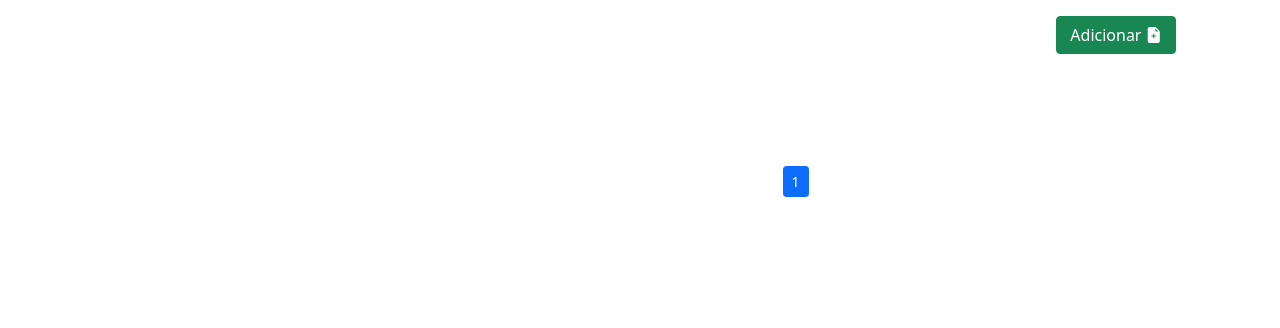
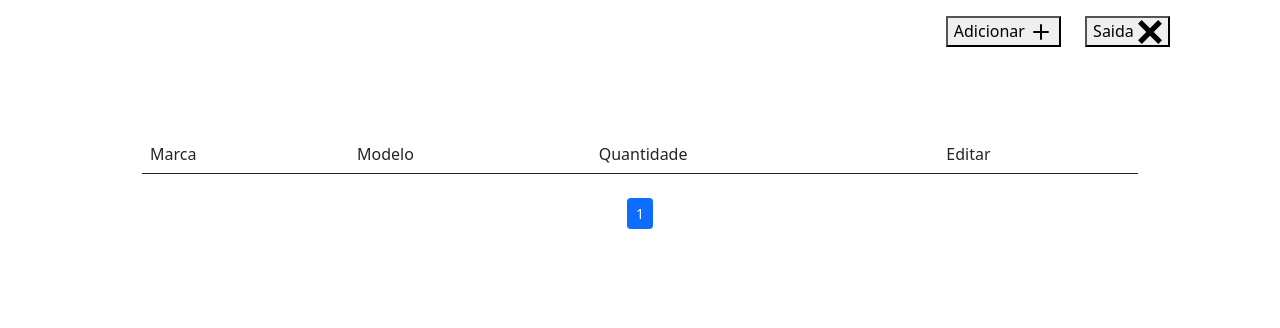
Before and after one commit to theManWithbugs/DMTIC-NoEstoque, a Django app: page /home/listar_items/ in a window 1280 px wide. Shown: the part 75-403 px from the top of the page. Run offline with Django 5.2, Linux system fonts and the light colour scheme; data that the repository does not hold is empty; some libraries are stand-ins or nearby versions.

Commit message:
Alguns ajustes basicos, contrução de view listar em andamento

```diff
--- a/core/forms.py
+++ b/core/forms.py
@@ -14,6 +14,7 @@ class AddMaterialForm(forms.ModelForm):
                 'class': 'form-control form-control-sm',
                 'rows': 3,
                 'placeholder': 'Descrição do material...',
+                'style': 'width: 570px;',
             }),
             'data': forms.DateInput(attrs={
                 'type': 'date',
@@ -175,3 +176,4 @@ class EditarMaterialForm(forms.ModelForm):
         super(EditarMaterialForm, self).__init__(*args, **kwargs)
         for i in self.fields:
             self.fields[i].widget.attrs['class'] = 'form-control form-control-sm'
+            self.fields[i].widget.attrs['style'] = 'width: 500px'
--- a/core/urls.py
+++ b/core/urls.py
@@ -7,7 +7,7 @@ urlpatterns = [
     path('logout/', views.logoutView, name='logout'),
     path('home/', views.homeView, name='home'),
     path('inse_item/', views.inserirItem, name='new_item'),
-    path('home/materia_said/', views.itemSaidaView, name='saida_mater'),
+    path('home/entrada_material/', views.itemSaidaView, name='entrada_material'),
     path('home/listar_items/editar/<int:id>/', views.editarItemsView, name='editar_items'),
 
     path('home/add_contrato/', views.addContratoView, name='add_contr'),
--- a/core/views.py
+++ b/core/views.py
@@ -85,12 +85,12 @@ def inserirItem(request):
     return render(request, template_name, {'form': form})
 
 def itemSaidaView(request):
-    template_name = 'include/saida_mater.html'
+    template_name = 'include/entrada_items.html'
 
     if request.method == 'GET':
         form = AddMaterialForm()
         TipoMaterFormset = inlineformset_factory(
-            MaterialObj, MaterialTipo, form=TipoMaterForm, extra=1
+            MaterialObj, MaterialTipo, form=TipoMaterForm, extra=1, can_delete=False
         )
         formset = TipoMaterFormset()
         context = {
@@ -104,11 +104,13 @@ def itemSaidaView(request):
         TipoMaterFormset = inlineformset_factory(MaterialObj, MaterialTipo,
                                                  form=TipoMaterForm)
         formset = TipoMaterFormset(request.POST)
+
         if form.is_valid() and formset.is_valid():
             obj_paiSaved = form.save()
             formset.instance = obj_paiSaved
             formset.save()
-            return redirect('saida_mater')
+            return redirect('entrada_material')
+
         else:
             context = {
                 'form': form,
@@ -121,8 +123,10 @@ def listarItemsView(request):
 
     objs = []
 
-    items__queryset = MaterialTipo.objects.all()
-    paginator = Paginator(items__queryset, 10)
+    objs_tipo = MaterialObj.objects.prefetch_related('tipo_obj').all()
+
+    # items__queryset = MaterialObj.objects.all()
+    paginator = Paginator(objs_tipo, 10)
     page = request.GET.get('page')
 
     try:
@@ -133,7 +137,7 @@ def listarItemsView(request):
         objs = paginator.page(paginator.num_pages)
 
     if objs.object_list.exists():
-        item = objs.object_list.all()
+        pass
 
     context = {
         'objs': objs,
--- a/templates/base.html
+++ b/templates/base.html
@@ -30,9 +30,10 @@
     </div>
 </nav>
 
-{% block content %}
-
-{% endblock content %}
+<div class="container">
+  {% block content %}
+  {% endblock content %}
+</div>
 
 <script src="{% static 'js/bootstrap.bundle.min.js' %}"></script>
 <script src="https://cdn.jsdelivr.net/npm/bootstrap@5.0.2/dist/js/bootstrap.bundle.min.js" integrity="sha384-MrcW6ZMFYlzcLA8Nl+NtUVF0sA7MsXsP1UyJoMp4YLEuNSfAP+JcXn/tWtIaxVXM" crossorigin="anonymous"></script>
--- a/templates/include/edit_material.html
+++ b/templates/include/edit_material.html
@@ -5,7 +5,7 @@
 
 {% include 'include/alert_error_message.html' %}
 
-<div class="container bg-white rounded" style="width: 800px;">
+<div class="container bg-white rounded" style="width: 600px;">
     <div class="p-4">
         <form method="post">
             {% csrf_token %}
--- a/templates/include/listar.html
+++ b/templates/include/listar.html
@@ -1,28 +1,53 @@
 {% extends 'base.html' %}
 {% load static %}
+
+{% block css %}
+    <link rel="stylesheet" href="{% static 'css/add_button.css' %}">
+    <link rel="stylesheet" href="{% static 'css/saida_item_btn.css' %}">
+{% endblock css %}
 
 {% block content %}
 
 {% include 'include/alert_error_message.html' %}
 
-<div class="bg-white rounded" style="width: 900px; margin-left: 27%;">
-    <div class="container p-3">
-        <a href="{% url 'saida_mater' %}">
-            <button class="btn btn-success" style="width: 120px; margin-left: 80%;">
-                    Adicionar
-                    <i class="bi bi-file-earmark-plus-fill"></i>
-            </button>
-        </a>
+<div class="bg-white rounded container">
+    <div class="p-3 row">
+        <div class="col-auto ms-auto">
+            <a href="{% url 'entrada_material' %}" style="text-decoration: none; color: inherit;">
+                <button type="button" class="button">
+                    <span class="button__text">Adicionar</span>
+                    <span class="button__icon"><svg xmlns="http://www.w3.org/2000/svg" width="24" viewBox="0 0 24 24" stroke-width="2" stroke-linejoin="round" stroke-linecap="round" stroke="currentColor" height="24" fill="none" class="svg"><line y2="19" y1="5" x2="12" x1="12"></line><line y2="12" y1="12" x2="19" x1="5"></line></svg></span>
+                </button>
+            </a>
+        </div>
+        <div class="col-auto">
+            <a href="#" style="text-decoration: none; color: inherit;">
+                <button class="saida_item_btn">
+                    <span class="texto">Saida</span>
+                    <span class="icon">
+                        <svg xmlns="http://www.w3.org/2000/svg" width="24" height="24" viewBox="0 0 24 24"><path d="M24 20.188l-8.315-8.209 8.2-8.282-3.697-3.697-8.212 8.318-8.31-8.203-3.666 3.666 8.321 8.24-8.206 8.313 3.666 3.666 8.237-8.318 8.285 8.203z"></path></svg>
+                    </span>
+                </button>
+            </a>
+        </div>
     </div>
 </div>
 
-<div class="rounded mt-4 bg-white" style="width: 900px; margin-left: 27%;">
-    <div class="container p-5">
+<div class="container rounded mt-4 bg-white">
+    <div class="p-5">
         <table class="table table-striped table-hover">
+            <thead>
+                <tr>
+                    <td>Marca</td>
+                    <td>Modelo</td>
+                    <td>Quantidade</td>
+                    <td>Editar</td>
+                </tr>
+            </thead>
             <tbody>
-                {% for obj in objs %}
+            {% for obj in objs %}
                     <tr>
-                        <td>{{ obj.marca }} </td>
+                        <td>{{ obj }} </td>
                         <td>{{ obj.modelo }} </td>
                         <td>{{ obj.quantidade }}</td>
                         <td>
@@ -30,13 +55,14 @@
                                 Editar
                                 <i class="bi bi-pencil-square"></i>
                             </a>
-                            <a href="{% url 'excluir_item' obj.id %}" class="ms-2 btn btn-danger" onclick="return confirm('Tem certeza que deseja excluir este item?');">
+                            <!-- <a href="{% url 'excluir_item' obj.id %}" class="ms-2 btn btn-danger" onclick="return confirm('Tem certeza que deseja excluir este item?');">
                                 Excluir
                                 <i class="bi bi-file-earmark-x"></i>
-                            </a>
+                            </a> -->
                         </td>
                     </tr>
-                {% endfor %}
+            {% endfor %}
+
             </tbody>
         </table>
             <div class="d-flex justify-content-center">
```
Also changed, not shown: templates/include/add_unidade.html (+6 -7 lines), templates/include/entrada_items.html (added, +47 -0 lines), templates/include/home.html (+1 -6 lines), templates/include/saida_mater.html (deleted, +0 -47 lines).
